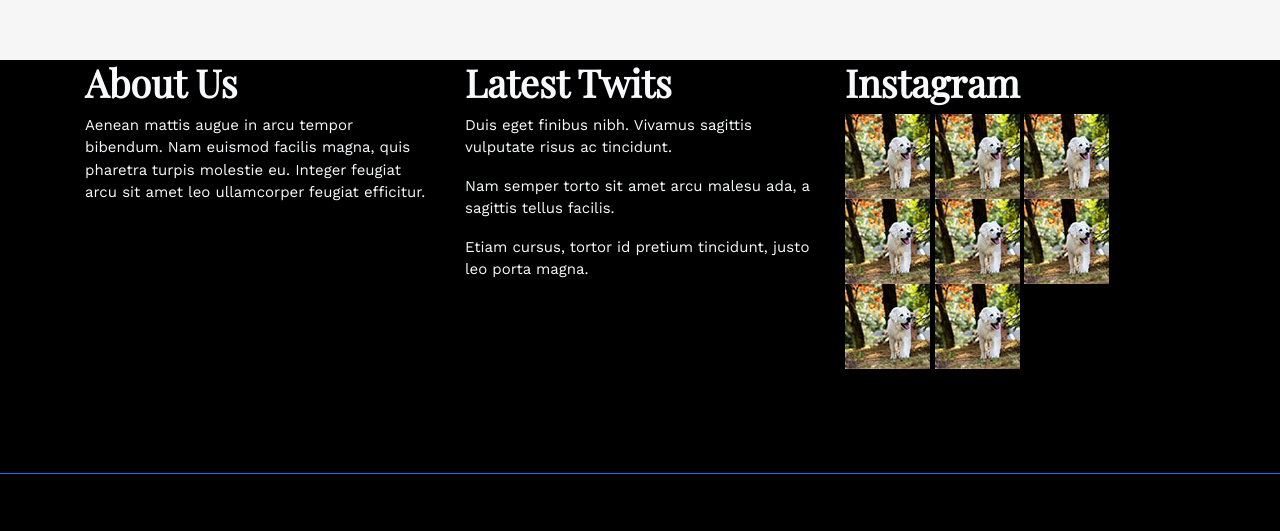
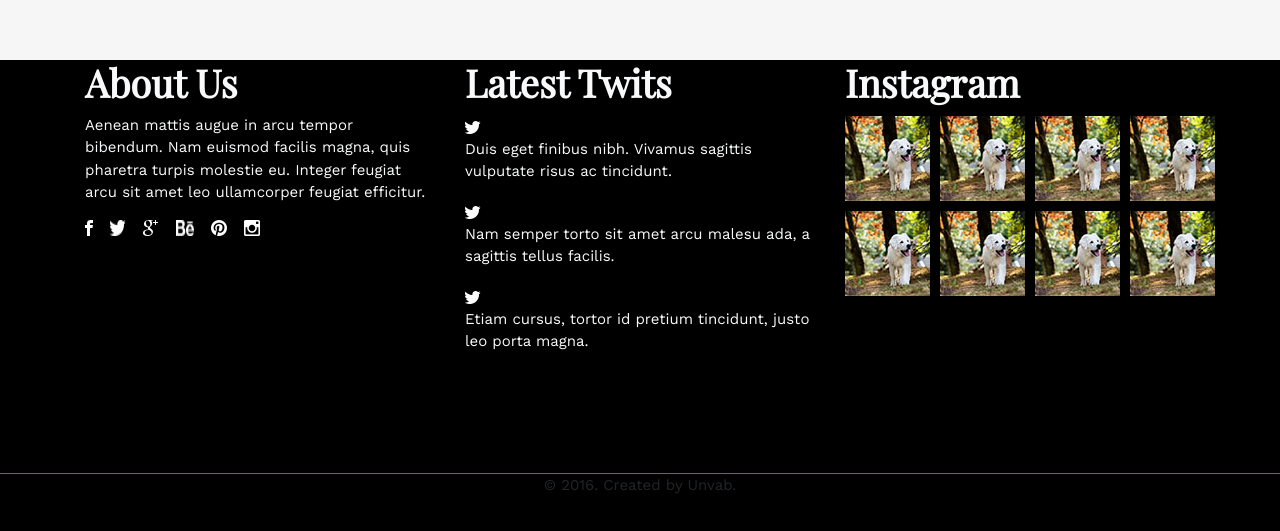
Before and after one commit to benaor/SNOW-ft.-SOLENE-, a plain HTML site: page index.html in a window 1280 px wide. Shown: the part 1994-2525 px from the top of the page. Drawn offline with nearby package versions, Linux system fonts and the light colour scheme; a script that the page names is missing.

Commit message:
modifs footer

```diff
--- a/index.html
+++ b/index.html
@@ -295,7 +295,8 @@
                                             <label class="form-group" for="message"></label>
                                             <textarea name="message" id="message" placeholder="Your Comment"></textarea>
                                         </div>
-                                        <input class="btn btn-dark rounded-0 text-uppercase" type="submit" value="Send Message">
+                                        <input class="btn btn-dark rounded-0 text-uppercase" type="submit"
+                                            value="Send Message">
                                     </div>
                                 </form>
                     </div>
@@ -314,37 +315,52 @@
                                 Nam euismod facilis magna, quis pharetra turpis molestie eu. Integer feugiat arcu sit
                                 amet leo ullamcorper feugiat efficitur.
                             </p>
+                            <div class="logos d-flex justify-content-between w-50">
+                                <img src="images/logo-fb.png">
+                                <img src="images/logo-twitter.png">
+                                <img src="images/logo-google.png">
+                                <img src="images/logo-be.png">
+                                <img src="images/logo-pinterest.png">
+                                <img src="images/logo-instagram.png">
+                            </div>
                         </div>
                         <div class="col-4">
                             <h2 class="text-light font-weight-bold">Latest Twits</h2>
+                            <img src="images/logo-twitter.png">
                             <p class="text-light">Duis eget finibus nibh. Vivamus sagittis vulputate risus ac tincidunt.
-                                </pclass="text-light">
+                            </p>
+                            <img src="images/logo-twitter.png">
                             <p class="text-light">Nam semper torto sit amet arcu malesu ada, a sagittis tellus
                                 facilis.</p>
+                            <img src="images/logo-twitter.png">
                             <p class="text-light">Etiam cursus, tortor id pretium tincidunt, justo leo porta magna.
                             </p>
                         </div>
                         <div class="col-4 col-lg-4 ">
-                            <h2 class="text-light font-weight-bold">Instagram</h2>
-
+                            <h2 class="text-light font-weight-bold ">Instagram</h2>
+                            <div class="img-insta d-flex flex-wrap justify-content-between">
                                 <img src="images/dog.jpg">
                                 <img src="images/dog.jpg">
                                 <img src="images/dog.jpg">
                                 <img src="images/dog.jpg">
-
+                            </div>
+                            <div class="img-insta d-flex flex-wrap justify-content-between">
                                 <img src="images/dog.jpg">
                                 <img src="images/dog.jpg">
                                 <img src="images/dog.jpg">
                                 <img src="images/dog.jpg">
-
-                        </div>
-
                             </div>
                         </div>
                     </div>
+                </div>
+            </div>
+
             <div class="container-fluid-2 border-top border-primary">
                 <div class=" container">
                     <div class="row">
+                        <div class="col-12">
+                            <p class="small-text text-center">&#169; 2016. Created by Unvab.</p>
+                        </div>
 
                     </div>
                 </div>
--- a/style.css
+++ b/style.css
@@ -12,14 +12,12 @@ body{
 
 .sponsors .container-fluid{
     background-color: white;
-
 }
 /*PARTIE BLOG*/
 .blog .container-fluid{
     background-color: #f6f6f6;
     height: 857px;
 }
-
 
 .blog .carousel-item{
     width: 80%;
@@ -74,7 +72,6 @@ body{
     height: 623px;
 }
 
-
 .contact h2, .blog h2{
     font-family: 'Playfair Display', serif;
     font-size: 38px;
@@ -90,7 +87,6 @@ textarea{
     height: 170px;
     width: 670px;
 }
-
 
 /*PARTIE FOOTER*/
 
@@ -109,10 +105,13 @@ footer p, .contact p, .blog p{
 }
 
 
-
-
 /*PARTIE COPYRIGHT*/
 footer .container-fluid-2{
     background-color: black;
     height: 70px;
 }
+
+footer .img-insta{
+    width: 370px;
+    margin: 10px  0px;
+}
```
Also changed, not shown: images/logo-be.png (added), images/logo-fb.png (added), images/logo-google.png (added), images/logo-instagram.png (added), images/logo-pinterest.png (added), images/logo-twitter.png (added). Lines whose indentation alone changed are shown as unchanged.
